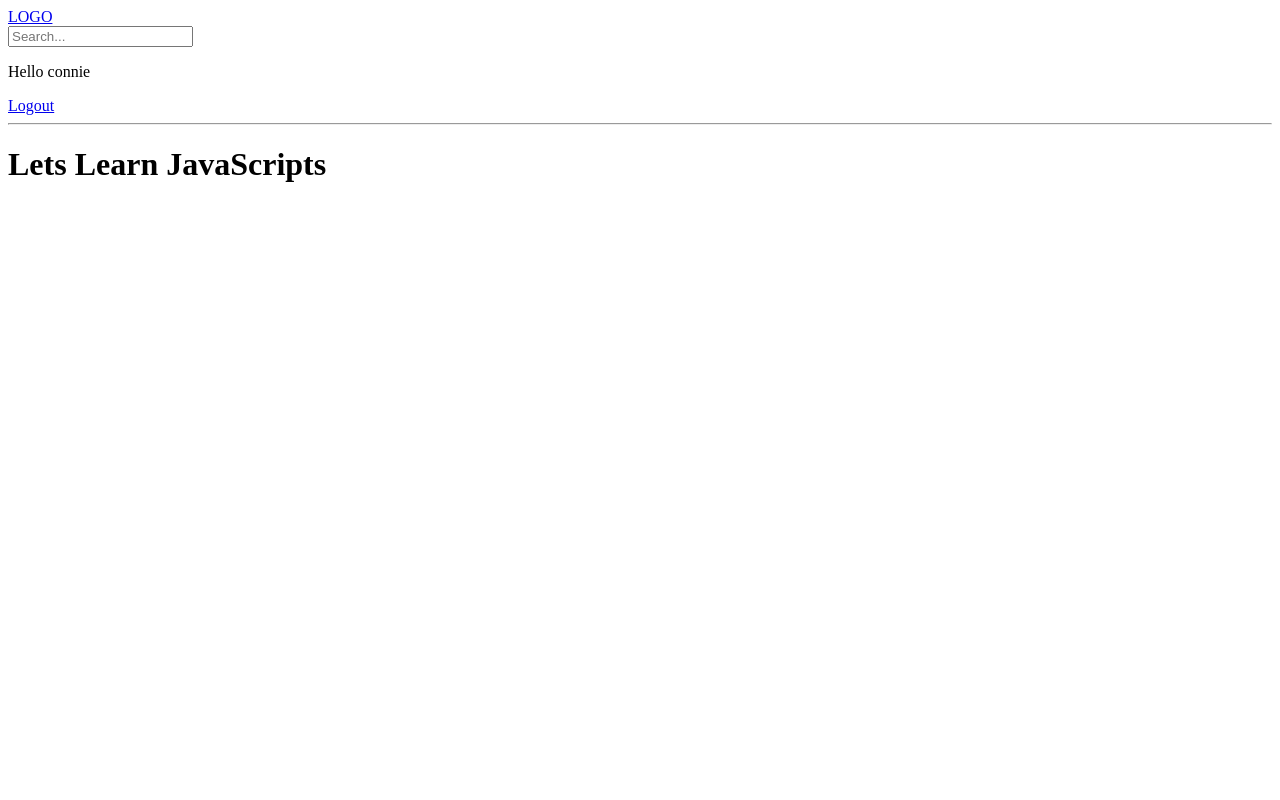
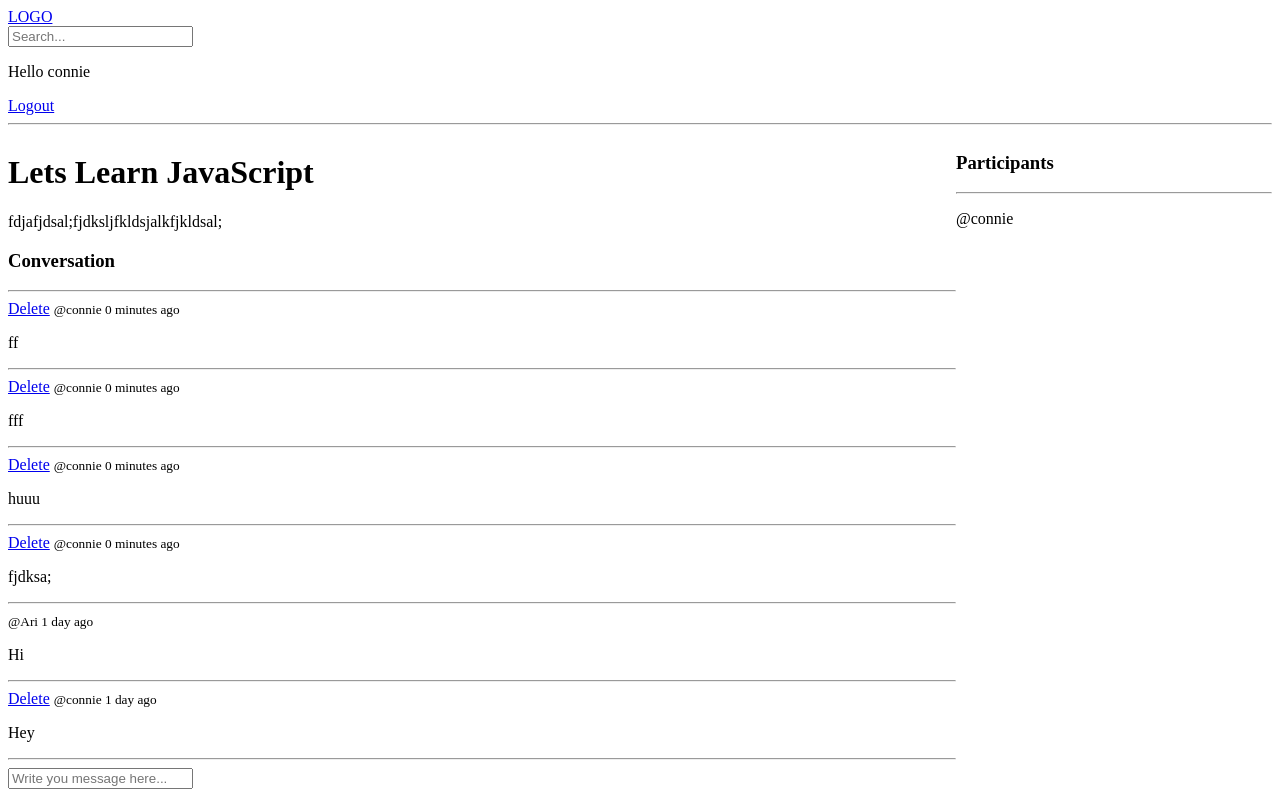
Before and after one commit to cgriff92/StudyBud, a Django app: page /room/1/ in a window 1280 px wide. Run offline with Django 5.2, Linux system fonts and the light colour scheme; a user stored in the database is signed in; data comes from the database, SQL or seed files in the repository.

Commit message:
Chat Room Messages CRUD

```diff
--- a/base/models.py
+++ b/base/models.py
@@ -10,11 +10,12 @@
 
 
 class Room(models.Model):
-    host=models.ForeignKey(User, on_delete=models.SET_NULL, null=True)
-    topic= models.ForeignKey(Topic, on_delete=models.SET_NULL, null=True)
+    host = models.ForeignKey(User, on_delete=models.SET_NULL, null=True)
+    topic = models.ForeignKey(Topic, on_delete=models.SET_NULL, null=True)
     name = models.CharField(max_length=200)
     description = models.TextField(null=True, blank=True)
-    #participants=
+    participants = models.ManyToManyField(
+        User, related_name='participants', blank=True)
     updated = models.DateTimeField(auto_now=True)
     created = models.DateTimeField(auto_now_add=True)
 
@@ -28,9 +29,12 @@
 class Message(models.Model):
     user = models.ForeignKey(User, on_delete=models.CASCADE)
     room = models.ForeignKey(Room, on_delete=models.CASCADE)
-    value = models.TextField()
+    body = models.TextField()
     updated = models.DateTimeField(auto_now=True)
     created = models.DateTimeField(auto_now_add=True)
 
+    class Meta:
+        ordering = ['-updated', '-created']
+
     def __str__(self):
-        return self.value
+        return self.body[0:50]
--- a/base/templates/base/room.html
+++ b/base/templates/base/room.html
@@ -1,6 +1,62 @@
-{%extends 'main.html'%}
+{% extends 'main.html' %}
 
-{%block content%}
-<h1>{{room.name}}</h1>
+{% block content %}
 
-{%endblock %}
+<style>
+    .room-container {
+        display: grid;
+        grid-template-columns: 3fr 1fr;
+    }
+</style>
+
+<div class="room-container">
+
+    <div>
+
+        <h1>{{room.name}}</h1>
+
+        <p>{{room.description}}</p>
+
+
+        <div class="comment-wrapper">
+            <h3>Conversation</h3>
+            <hr>
+
+            {% for message in room_messages %}
+            <div>
+                {% if request.user == message.user %}
+                <a href="{% url 'delete-message' message.id %}">Delete</a>
+                {% endif %}
+                <small>@{{message.user}} {{message.created|timesince}} ago </small>
+                <p>{{message.body}}</p>
+                <hr>
+            </div>
+            {% endfor %}
+        </div>
+
+
+        {% if request.user.is_authenticated %}
+        <div class="comment-form">
+            <form method="POST" action="">
+                {% csrf_token %}
+                <input type="text" name="body" placeholder="Write you message here..." />
+            </form>
+        </div>
+        {% endif %}
+
+    </div>
+
+    <div>
+        <h3>Participants</h3>
+        <hr>
+
+        {% for user in participants %}
+        <div>
+            <p>@{{user.username}}</p>
+        </div>
+        {% endfor %}
+    </div>
+
+</div>
+
+{% endblock %}
--- a/base/urls.py
+++ b/base/urls.py
@@ -12,4 +12,5 @@
     path('create-room/', views.createRoom, name="create-room"),
     path('update-room/<str:pk>', views.updateRoom, name="update-room"),
     path('delete-room/<str:pk>', views.deleteRoom, name="delete-room"),
+    path('delete-message/<str:pk>', views.deleteMessage, name="delete-message"),
 ]
--- a/base/views.py
+++ b/base/views.py
@@ -5,7 +5,7 @@
 from django.contrib.auth.models import User
 from django.contrib.auth import authenticate, login, logout
 from django.contrib.auth.forms import UserCreationForm
-from .models import Room, Topic
+from .models import Room, Topic, Message
 from .forms import RoomForm
 from django.http import HttpResponse
 # Create your views here.
@@ -78,9 +78,19 @@
 
 def room(request, pk):
     room = Room.objects.get(id=pk)
-    context = {
-        'room': room
-    }
+    room_messages = room.message_set.all()
+    participants = room.participants.all()
+
+    if request.method == 'POST':
+        message = Message.objects.create(
+            user=request.user,
+            room=room,
+            body=request.POST.get('body')
+        )
+        room.participants.add(request.user)
+        return redirect('room', pk=room.id)
+
+    context = {'room': room, 'room_messages': room_messages, 'participants': participants}
     return render(request, 'base/room.html', context)
 
 @login_required(login_url='login')
@@ -120,5 +130,17 @@
     if request.method == 'POST':
         room.delete()
         return redirect('home')
-    context = {'item': room}
-    return render(request, 'base/delete.html', context)
+    return render(request, 'base/delete.html', {'obj': room})
+
+
+@login_required(login_url='login')
+def deleteMessage(request, pk):
+    message = Message.objects.get(id=pk)
+
+    if request.user != message.user:
+        return HttpResponse('You are not allowed here!')
+
+    if request.method == 'POST':
+        message.delete()
+        return redirect('home')
+    return render(request, 'base/delete.html', {'obj': message})
--- a/templates/main.html
+++ b/templates/main.html
@@ -7,21 +7,19 @@
     <meta name='viewport' content='width=device-width, initial-scale=1'>
 </head>
 <body>
-    {%include 'navbar.html' %}
-    {%if messages%}
-    <ul class = "messages">
-        {%for message in messages%}
-        <li></li>{{ message }}</li>
-        {%endfor%}
+    {% include 'navbar.html' %}
+
+    {% if messages %}
+    <ul class="messages">
+        {% for message in messages %}
+        <li>{{ message }}</li>
+        {% endfor %}
     </ul>
-    {%endif%}
+    {% endif %}
+
+    {% block content %}
 
 
-    {%block content %}
-
-
-
-
-    {%endblock content%}
+    {% endblock %}
 </body>
 </html>
```
Also changed, not shown: base/templates/base/login_register.html (+20 -20 lines), base/templates/base/room_form.html (+6 -7 lines), base/migrations/0003_alter_room_options_room_participants.py (added), base/migrations/0004_alter_message_options_rename_value_message_body.py (added), db.sqlite3.
